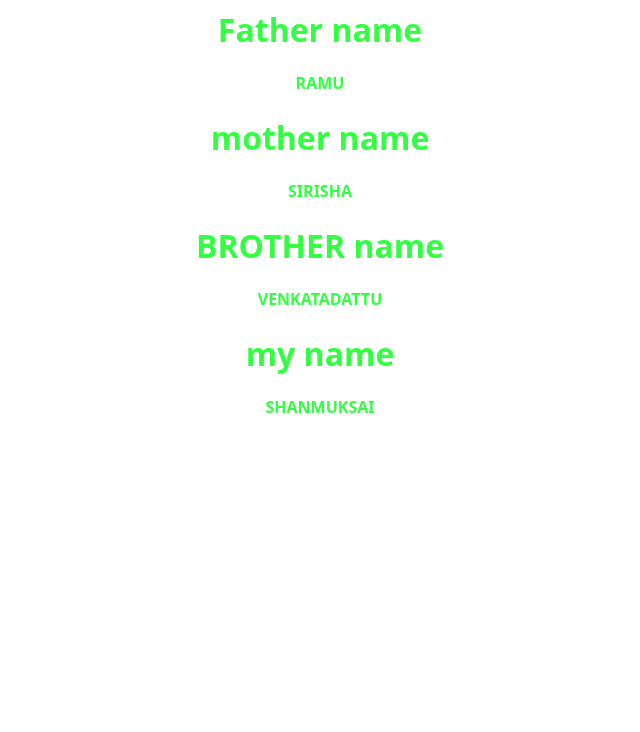
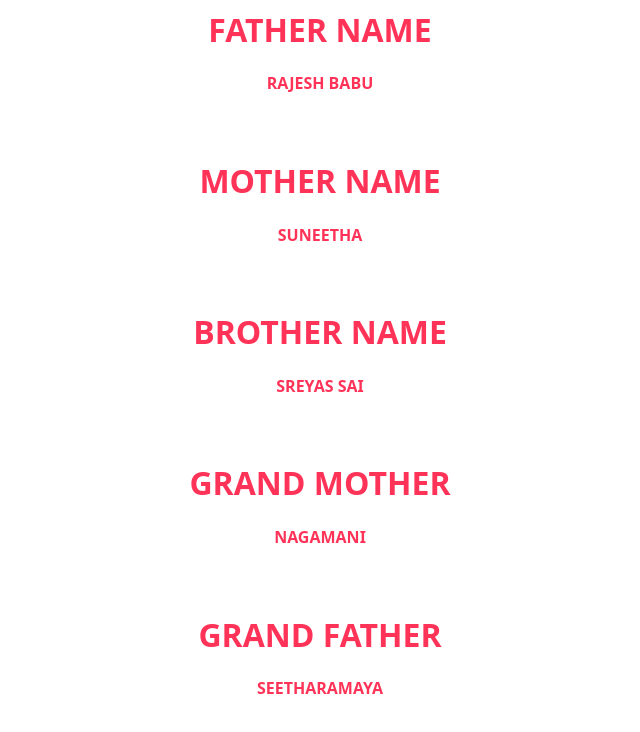
Before and after one commit to websitecreatorRodan/shrenik, a plain HTML site: page index.html in a window 1280 px wide. Shown: the whole page, without its empty margins (320-960 px from the left). Drawn offline with Linux system fonts and the light colour scheme; a web font is replaced by a local one.

Commit message:
Update index.html

```diff
--- a/index.html
+++ b/index.html
@@ -1,33 +1,33 @@
 <html>
+  <title>srenik sai</title>
   <head>
-        <title>
-            Family potrait
-        </title>
     <link rel="preconnect" href="https://fonts.googleapis.com">
 <link rel="preconnect" href="https://fonts.gstatic.com" crossorigin>
-<link href="https://fonts.googleapis.com/css2?family=Underdog&display=swap" rel="stylesheet">
-
+<link href="https://fonts.googleapis.com/css2?family=Share+Tech&family=Underdog&display=swap" rel="stylesheet">
   </head>
   <style>
-        body{
+BODY {
   font-family: "Underdog", system-ui;
   font-weight: 400;
   font-style: normal;
-          COLOR:#33ff42;
-        text-align: center;
-
+  COLOR:#ff3358;
+  TEXT-ALIGN:CENTER;
 }
-
   </style>
   <body>
-        <h1>Father name</h1>
-        <h4>RAMU</h4>
-        <h1>mother name</h1>
-        <h4>SIRISHA</h4>
-        <h1>BROTHER name</h1>
-        <h4>VENKATADATTU</h4>
-        <h1>my name</h1>
-        <h4>SHANMUKSAI</h4>
-    </body>
-
-</html>
+   <h1>FATHER NAME</h1>
+      <h4>RAJESH BABU</h4>
+      <br>
+      <h1>MOTHER NAME</H1>
+      <H4>SUNEETHA</H4>
+      <BR>
+      <H1>BROTHER NAME</H1>
+      <H4>SREYAS SAI</H4>
+      <BR>
+      <H1>GRAND MOTHER</H1>
+      <H4>NAGAMANI</H4>
+      <BR>
+      <H1>GRAND FATHER</H1>
+      <H4>SEETHARAMAYA</H4>
+      </BODY>
+  </HTML>
```
Lines whose indentation alone changed are shown as unchanged.
